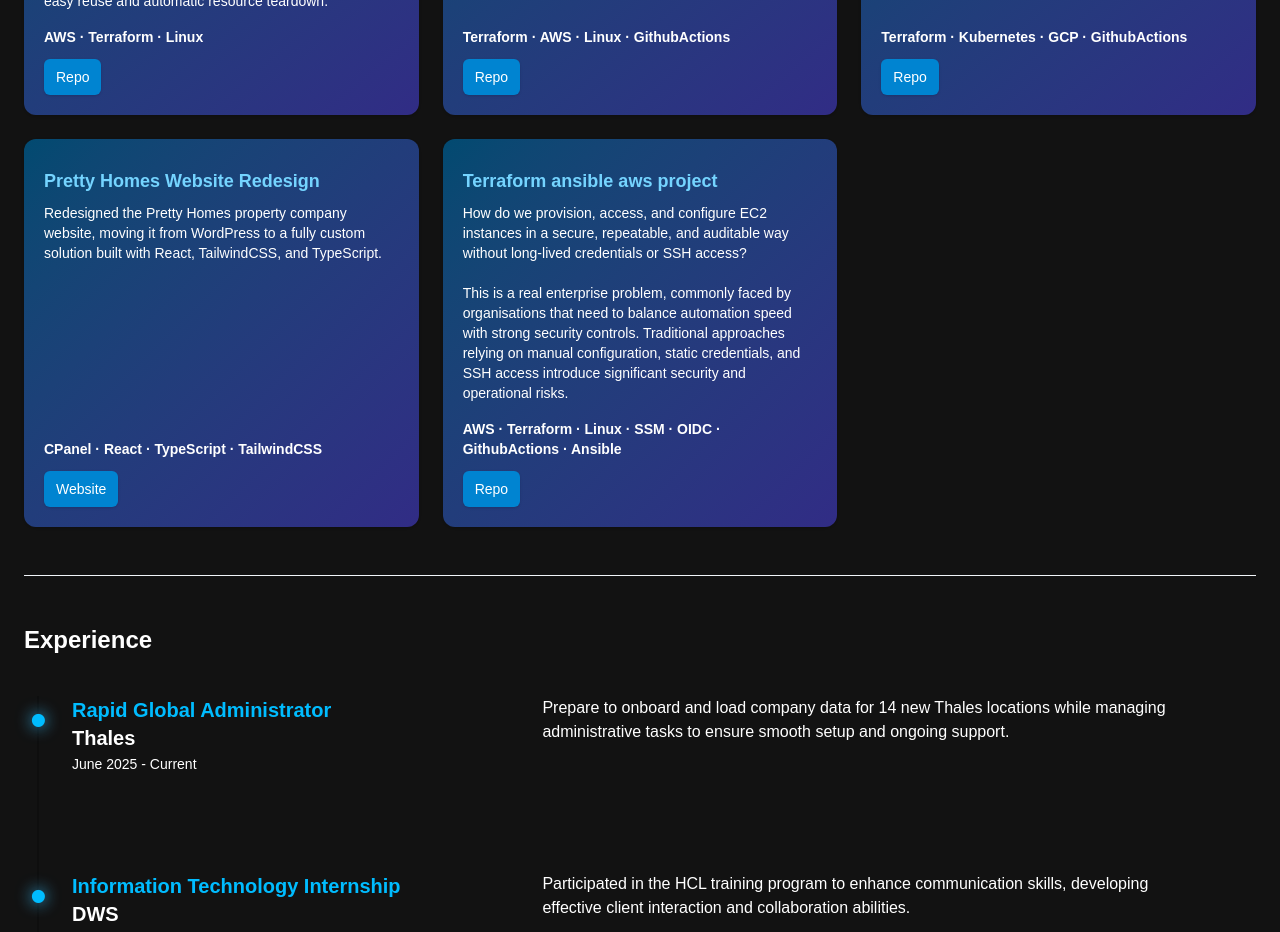
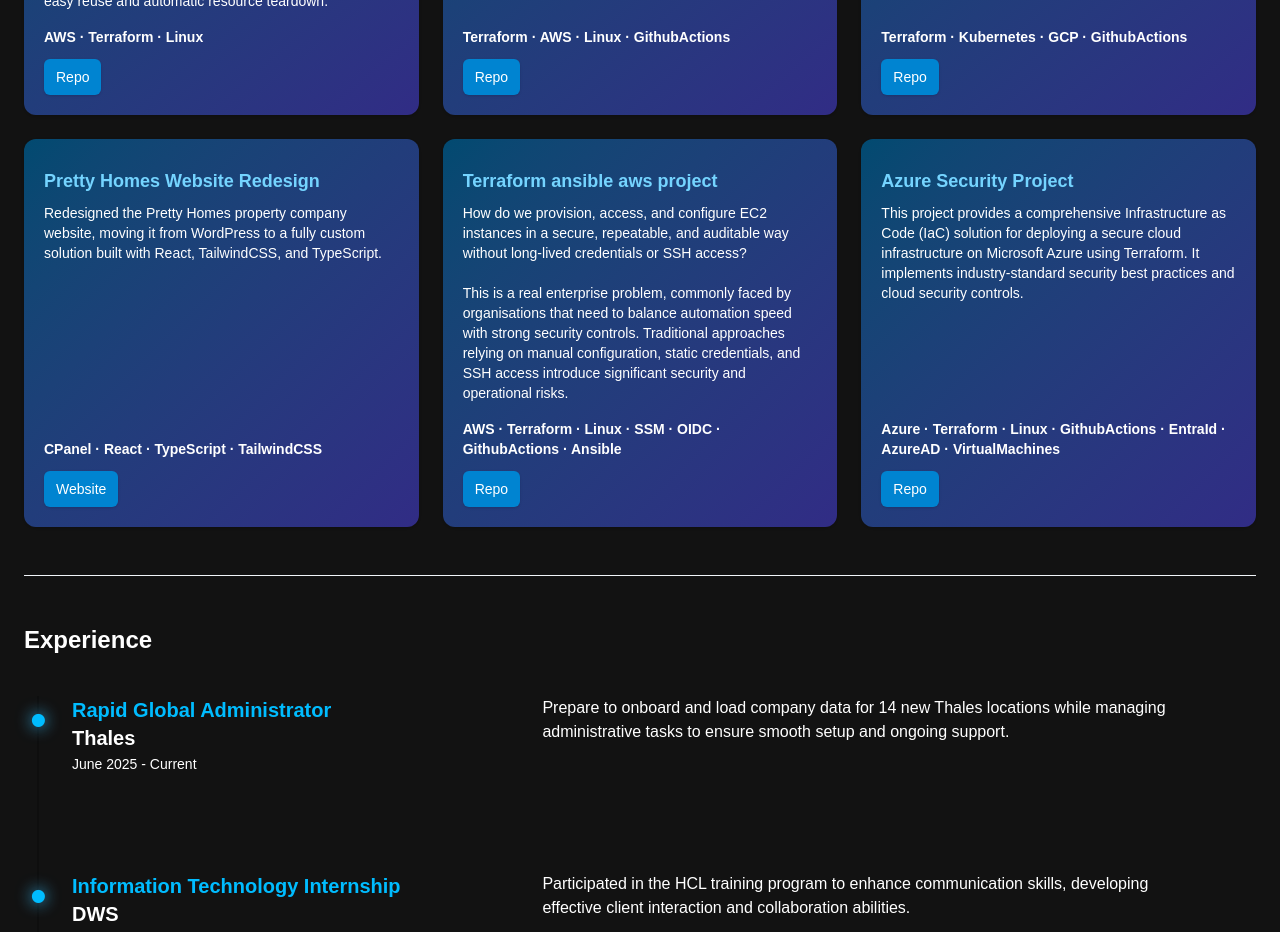
Before and after one commit to noeleon21/personal-porfolio, a Next.js app: page / in a window 1280 px wide. Shown: the part 1300-2232 px from the top of the page. Built offline with nearby package versions, Linux system fonts and the light colour scheme.

Commit message:
added azure project

```diff
--- a/src/Sections/Project.tsx
+++ b/src/Sections/Project.tsx
@@ -37,7 +37,13 @@ Establish secure access from the EC2 instance to an RDS database instance. Imple
           description="How do we provision, access, and configure EC2 instances in a secure, repeatable, and auditable way without long-lived credentials or SSH access?
 
 This is a real enterprise problem, commonly faced by organisations that need to balance automation speed with strong security controls. Traditional approaches relying on manual configuration, static credentials, and SSH access introduce significant security and operational risks."
-          repoUrl="https://github.com/noeleon21/Cloud_Security_V2"
+          repoUrl="https://github.com/noeleon21/Terraform-ansible-aws-project"
+        />
+             <ProjectCard
+          title="Azure Security Project"
+          tags={["Azure", "Terraform", "Linux","GithubActions", "EntraId", "AzureAD","VirtualMachines"]}
+          description="This project provides a comprehensive Infrastructure as Code (IaC) solution for deploying a secure cloud infrastructure on Microsoft Azure using Terraform. It implements industry-standard security best practices and cloud security controls."
+          repoUrl="https://github.com/noeleon21/Azure-Security-Project"
         />
       </div>
     </div>
```
